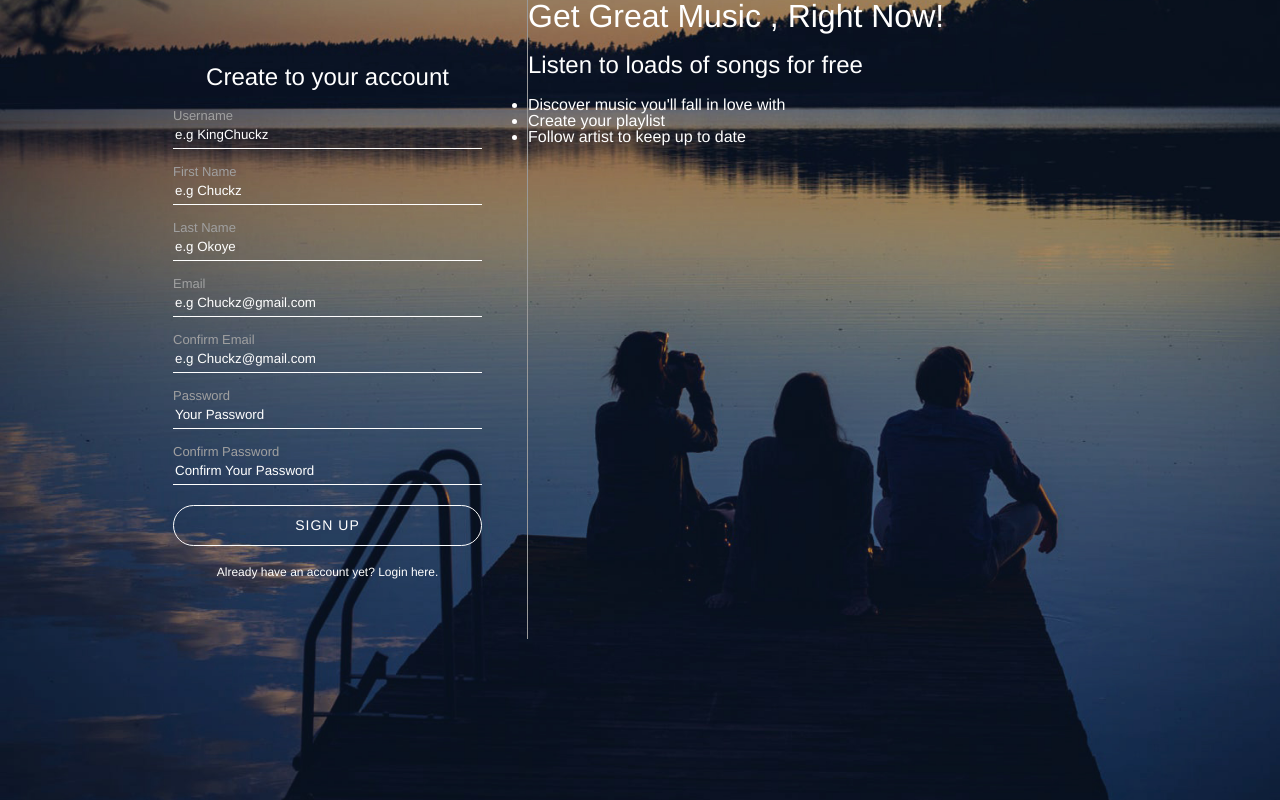
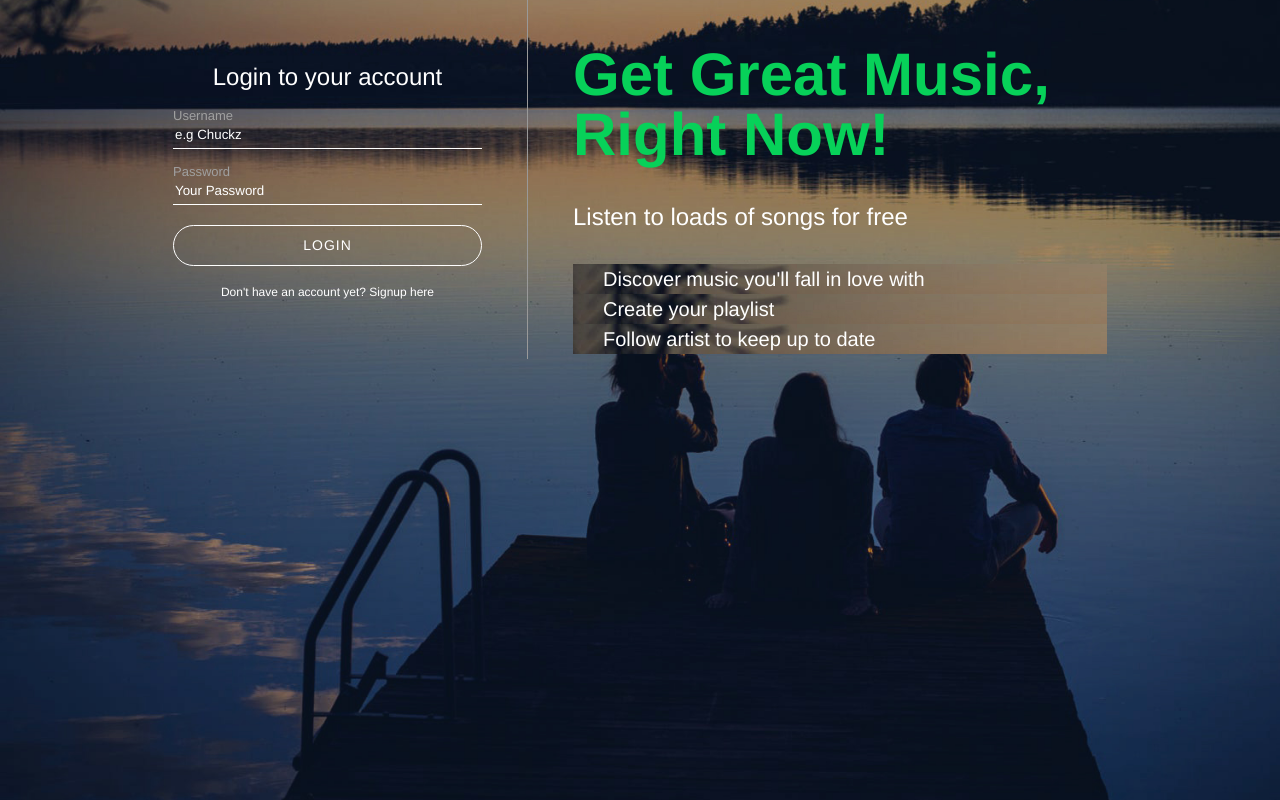
Before and after one commit to tricelex/Slotify, a PHP site: page /register.php in a window 1280 px wide. Run offline with PHP 8.4, Linux system fonts and the light colour scheme.

Commit message:
fixed styling for loging, register and sideview info

```diff
--- a/assets/css/register.css
+++ b/assets/css/register.css
@@ -70,6 +70,7 @@ html, body {
 #inputContainer label {
     color:#a0a0a0;
     font-size: 13px;
+    display: block;
     margin-top: 13px;
 }
 
@@ -97,8 +98,41 @@ html, body {
 }
 .hasAccountText {
     text-align: center;
+    cursor: pointer;
 }
 
 #registerForm, #loginForm {
     display: none;
 }
+
+#loginText {
+    padding: 45px;
+    display: table-cell;
+}
+
+#loginText h1{
+    color: #07d159;
+    font-size: 60px;
+    font-weight: bold;
+}
+
+#loginText h2{
+    margin: 35px 0;
+}
+
+#loginText ul {
+    padding: 0;
+}
+
+#loginText li {
+    font-size: 20px;
+    list-style-type: none;
+    padding: 5px 30px;
+    background: url(../images/bg.jpg) no-repeat;
+}
+
+#inputContainer .errorMessage {
+    color: #07d159;
+    font-size: 12px;
+    display: block;
+}
--- a/includes/config.php
+++ b/includes/config.php
@@ -2,10 +2,10 @@
 
   ob_start();
   session_start();
+
   $timezone = date_default_timezone_set("Africa/Lagos");
 
-//  $con = mysqli_connect($host, $username, $passwd, $dbname, $port, $socket)
   $con = mysqli_connect("localhost", "root", "", "slotify");
   if (mysqli_connect_error()) {
-    echo "Failed to connect" . mysqli_errno($con);
+    echo "Failed to connect" . mysqli_connect_errno($con);
   }
--- a/includes/handlers/login-handler.php
+++ b/includes/handlers/login-handler.php
@@ -6,9 +6,7 @@
     $password = $_POST['loginPassword'];
     $result = $account->login($username, $password);
     if ($result == true) {
+      $_SESSION['userLoggedIn'] = $username;
       header("Location: index.php");
-      $_SESSION['userLoggedin'] = $username;
-    } else {
-      echo 'False value';
     }
   }
--- a/includes/handlers/regster-handler.php
+++ b/includes/handlers/regster-handler.php
@@ -30,8 +30,8 @@
     $wasSuccessful = $account->register($username, $firstName, $lastName, $email, $email2, $password, $password2);
 
     if ($wasSuccessful == true) {
+      $_SESSION['userLoggedin'] = $username;
       header("Location: index.php");
-      $_SESSION['userLoggedin'] = $username;
     }
   }
 ?>
--- a/register.php
+++ b/register.php
@@ -32,8 +32,8 @@
         } else {
           echo "<script>
           $(document).ready(function () {
-            $('#loginForm').hide();
-            $('#registerForm').show();
+            $('#loginForm').show();
+            $('#registerForm').hide();
           });
           </script>";
         }
@@ -47,11 +47,11 @@
             <p>
                 <?php echo $account->getError(Constants::$loginFailed); ?>
               <label for="loginUsername">Username</label>
-              <input id="loginUsername" name="loginUsername" type="text" placeholder="e.g Chuckz" required>
+              <input id="loginUsername" name="loginUsername" type="text" placeholder="e.g Chuckz" value="<?php getInput('loginUsername'); ?>" required>
             </p>
             <p>
               <label for="loginPassword">Password</label>
-              <input id="loginPassword" name="loginPassword" type="password" placeholder="Your Password" required>
+              <input id="loginPassword" name="loginPassword" type="password" placeholder="Your Password" value="<?php getInput('loginPassword'); ?>" required>
             </p>
             <button type="submit" name="loginButton">LOGIN </button>
             <div class="hasAccountText">
@@ -108,8 +108,8 @@
           </form>
         </div>
 
-        <div id="oginText">
-          <h1>Get Great Music , Right Now!</h1>
+        <div id="loginText">
+          <h1>Get Great Music, Right Now!</h1>
           <h2>Listen to loads of songs for free</h2>
           <ul>
             <li>Discover music you'll fall in love with</li>
```
Also changed, not shown: index.php (+14 -2 lines).
